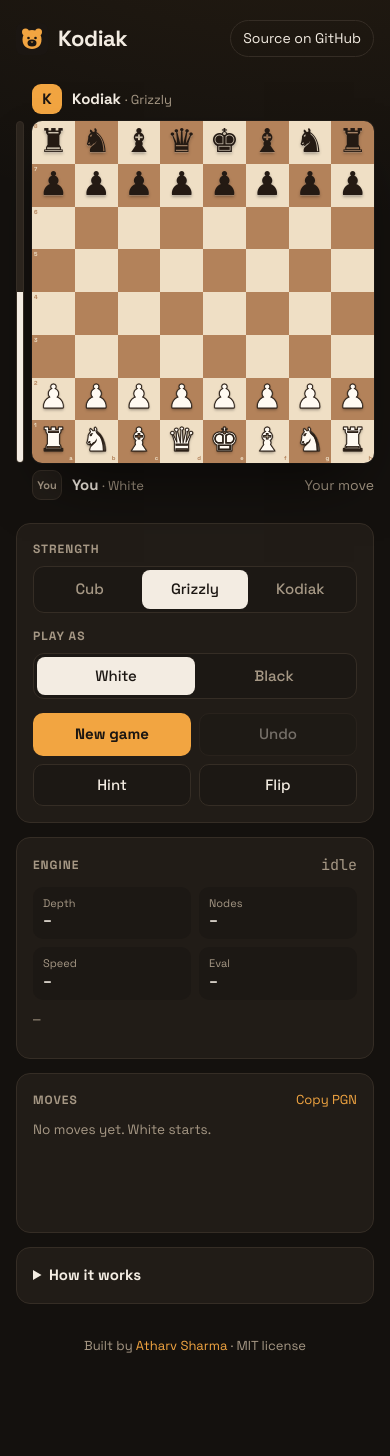
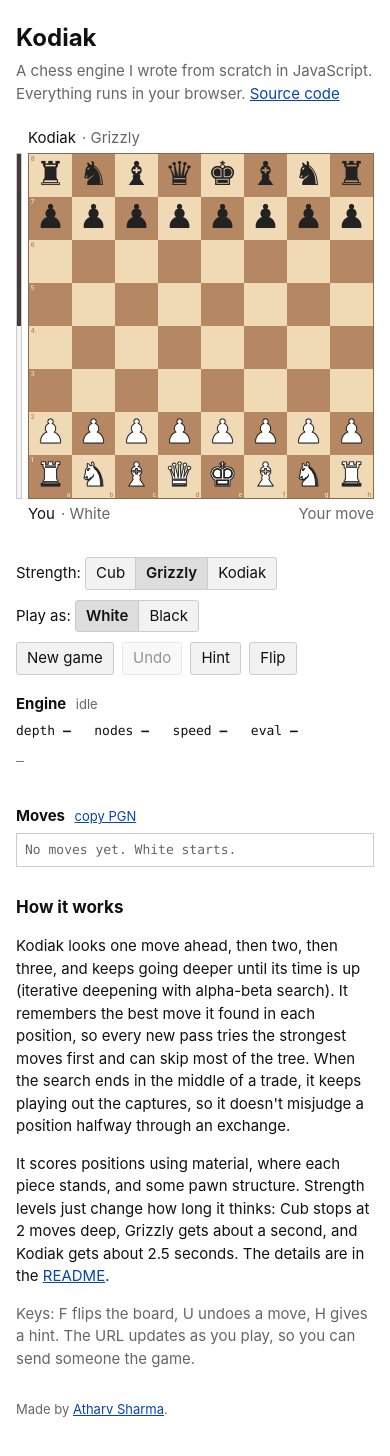
Before and after one commit to BurTheBear/kodiak, a website with bundled scripts: page index.html in a window 390 px wide. Before the commit the page ends 1383 px from the top, so only its background shows below. Built offline with nearby package versions, Linux system fonts and the light colour scheme; a web font is replaced by a local one.

Commit message:
Simpler page design
Co-Authored-By: Claude Opus 5.5 <noreply@anthropic.com>

```diff
--- a/index.html
+++ b/index.html
@@ -4,33 +4,25 @@
   <meta charset="utf-8">
   <meta name="viewport" content="width=device-width, initial-scale=1">
   <title>Kodiak Chess</title>
-  <meta name="description" content="Play against Kodiak, a chess engine written from scratch in JavaScript by Atharv Sharma.">
+  <meta name="description" content="Play against Kodiak, a chess engine I wrote from scratch in JavaScript.">
   <meta property="og:title" content="Kodiak Chess">
   <meta property="og:description" content="A chess engine written from scratch in JavaScript. Play it in your browser.">
   <meta property="og:image" content="assets/screenshot.png">
-  <link rel="icon" href="assets/favicon.svg" type="image/svg+xml">
+  <link rel="icon" href="assets/bear.svg" type="image/svg+xml">
   <link rel="preconnect" href="https://fonts.googleapis.com">
   <link rel="preconnect" href="https://fonts.gstatic.com" crossorigin>
-  <link href="https://fonts.googleapis.com/css2?family=JetBrains+Mono:wght@400;600&family=Noto+Sans+Symbols+2&family=Space+Grotesk:wght@400;500;700&display=block" rel="stylesheet">
+  <link href="https://fonts.googleapis.com/css2?family=Noto+Sans+Symbols+2&display=block" rel="stylesheet">
   <link rel="stylesheet" href="style.css">
 </head>
 <body>
-  <header class="top">
-    <a class="brand" href="./" aria-label="Kodiak home">
-      <img src="assets/favicon.svg" alt="" width="32" height="32">
-      <span>Kodiak</span>
-    </a>
-    <p class="tagline">A chess engine I wrote from scratch. It runs in your browser.</p>
-    <a class="source" href="https://github.com/BurTheBear/kodiak">Source on GitHub</a>
+  <header>
+    <h1>Kodiak</h1>
+    <p>A chess engine I wrote from scratch in JavaScript. Everything runs in your browser. <a href="https://github.com/BurTheBear/kodiak">Source code</a></p>
   </header>
 
   <main class="layout">
     <section class="board-area" aria-label="Chess board">
-      <div class="player-row opponent">
-        <span class="avatar engine" aria-hidden="true">K</span>
-        <span class="name">Kodiak <small id="levelLabel">· Grizzly</small></span>
-        <span class="thinking" id="thinking" hidden><i></i><i></i><i></i></span>
-      </div>
+      <div class="player">Kodiak <span id="levelLabel">· Grizzly</span> <span class="thinking" id="thinking" hidden>thinking…</span></div>
       <div class="board-wrap">
         <div class="evalbar" id="evalbar" aria-hidden="true"><div class="evalfill" id="evalfill"></div><span id="evaltext">0.0</span></div>
         <div class="board" id="board" role="grid" aria-label="Board"></div>
@@ -38,73 +30,51 @@
         <div class="banner" id="banner" hidden>
           <strong id="bannerTitle"></strong>
           <span id="bannerText"></span>
-          <button class="btn primary" id="bannerNew">Play again</button>
+          <button id="bannerNew">Play again</button>
         </div>
       </div>
-      <div class="player-row you">
-        <span class="avatar" aria-hidden="true">You</span>
-        <span class="name">You <small id="colorLabel">· White</small></span>
-        <span class="status" id="status" role="status">Your move</span>
-      </div>
+      <div class="player">You <span id="colorLabel">· White</span> <span class="status" id="status" role="status">Your move</span></div>
     </section>
 
-    <aside class="panel">
-      <div class="card controls">
-        <div class="field">
-          <span class="label">Strength</span>
-          <div class="seg" id="levels">
-            <button data-level="cub">Cub</button>
-            <button data-level="grizzly" class="on">Grizzly</button>
-            <button data-level="kodiak">Kodiak</button>
-          </div>
-        </div>
-        <div class="field">
-          <span class="label">Play as</span>
-          <div class="seg" id="colors">
-            <button data-color="0" class="on">White</button>
-            <button data-color="1">Black</button>
-          </div>
-        </div>
-        <div class="actions">
-          <button class="btn primary" id="newGame">New game</button>
-          <button class="btn" id="undo" title="Take back (U)">Undo</button>
-          <button class="btn" id="hint" title="Hint (H)">Hint</button>
-          <button class="btn" id="flip" title="Flip board (F)">Flip</button>
-        </div>
-      </div>
+    <aside class="side">
+      <p>
+        Strength:
+        <span class="group" id="levels">
+          <button data-level="cub">Cub</button><button data-level="grizzly" class="on">Grizzly</button><button data-level="kodiak">Kodiak</button>
+        </span>
+      </p>
+      <p>
+        Play as:
+        <span class="group" id="colors">
+          <button data-color="0" class="on">White</button><button data-color="1">Black</button>
+        </span>
+      </p>
+      <p class="buttons">
+        <button id="newGame">New game</button>
+        <button id="undo" title="Take back (U)">Undo</button>
+        <button id="hint" title="Hint (H)">Hint</button>
+        <button id="flip" title="Flip board (F)">Flip</button>
+      </p>
 
-      <div class="card engine">
-        <div class="card-head">
-          <span class="label">Engine</span>
-          <span class="mono dim" id="engineState">idle</span>
-        </div>
-        <dl class="stats">
-          <div><dt>Depth</dt><dd id="statDepth">–</dd></div>
-          <div><dt>Nodes</dt><dd id="statNodes">–</dd></div>
-          <div><dt>Speed</dt><dd id="statSpeed">–</dd></div>
-          <div><dt>Eval</dt><dd id="statEval">–</dd></div>
-        </dl>
-        <p class="pv mono" id="pv" title="The line Kodiak expects">—</p>
-      </div>
+      <h2>Engine <span class="state" id="engineState">idle</span></h2>
+      <p class="mono engine">
+        depth <b id="statDepth">–</b> &nbsp; nodes <b id="statNodes">–</b> &nbsp; speed <b id="statSpeed">–</b> &nbsp; eval <b id="statEval">–</b>
+      </p>
+      <p class="mono pv" id="pv" title="The line Kodiak expects">—</p>
 
-      <div class="card moves-card">
-        <div class="card-head">
-          <span class="label">Moves</span>
-          <button class="link" id="copyPgn">Copy PGN</button>
-        </div>
-        <ol class="moves mono" id="moves"></ol>
-      </div>
-
-      <details class="card how">
-        <summary>How it works</summary>
-        <p>Kodiak is alpha-beta search with iterative deepening. It looks 1 move ahead, then 2, then 3, until its time is up. It remembers the best move from each pass so the next pass can try it first. At the end of the search it keeps playing out captures, so it never stops in the middle of a trade.</p>
-        <p>It scores positions by material and where the pieces stand, and also looks at pawn structure. Everything is written from scratch: about 900 lines, with no libraries.</p>
-        <p><a href="https://github.com/BurTheBear/kodiak#how-it-works">More detail in the README</a></p>
-      </details>
+      <h2>Moves <button class="link" id="copyPgn">copy PGN</button></h2>
+      <ol class="moves mono" id="moves"></ol>
     </aside>
   </main>
 
-  <footer class="foot">Built by <a href="https://github.com/BurTheBear">Atharv Sharma</a> · MIT license</footer>
+  <section class="about">
+    <h2>How it works</h2>
+    <p>Kodiak looks one move ahead, then two, then three, and keeps going deeper until its time is up (iterative deepening with alpha-beta search). It remembers the best move it found in each position, so every new pass tries the strongest moves first and can skip most of the tree. When the search ends in the middle of a trade, it keeps playing out the captures, so it doesn't misjudge a position halfway through an exchange.</p>
+    <p>It scores positions using material, where each piece stands, and some pawn structure. Strength levels just change how long it thinks: Cub stops at 2 moves deep, Grizzly gets about a second, and Kodiak gets about 2.5 seconds. The details are in the <a href="https://github.com/BurTheBear/kodiak#how-it-works">README</a>.</p>
+    <p class="keys">Keys: F flips the board, U undoes a move, H gives a hint. The URL updates as you play, so you can send someone the game.</p>
+  </section>
+
+  <footer>Made by <a href="https://burthebear.github.io">Atharv Sharma</a>.</footer>
   <script type="module" src="app.js"></script>
 </body>
 </html>
--- a/style.css
+++ b/style.css
@@ -1,209 +1,149 @@
 :root {
-  --bg: #14110e;
-  --bg-2: #1c1814;
-  --card: #211c17;
-  --line: #352d25;
-  --text: #f3ece2;
-  --dim: #a69885;
-  --accent: #f2a541;
-  --accent-ink: #1b1612;
-  --light-sq: #efdfc5;
-  --dark-sq: #b3825a;
-  --hl: rgba(242, 165, 65, 0.5);
-  --sel: rgba(242, 165, 65, 0.72);
-  --hint: rgba(96, 196, 160, 0.6);
+  --bg: #fff;
+  --text: #111;
+  --dim: #666;
+  --line: #ccc;
+  --button: #f2f2f2;
+  --button-on: #ddd;
+  --link: #0645ad;
+  --light-sq: #f0d9b5;
+  --dark-sq: #b58863;
+  --last: rgba(205, 210, 106, 0.75);
+  --sel: rgba(20, 85, 30, 0.45);
+  --hint: rgba(60, 140, 230, 0.5);
   --check: #e5484d;
-  --radius: 14px;
-  --font: 'Space Grotesk', system-ui, sans-serif;
-  --mono: 'JetBrains Mono', ui-monospace, monospace;
   --chess: 'Noto Sans Symbols 2', 'Segoe UI Symbol', serif;
+}
+@media (prefers-color-scheme: dark) {
+  :root {
+    --bg: #161512;
+    --text: #ddd;
+    --dim: #999;
+    --line: #444;
+    --button: #2a2926;
+    --button-on: #45433e;
+    --link: #8ab4f8;
+  }
 }
 
 * { box-sizing: border-box; }
 [hidden] { display: none !important; }
-html { -webkit-text-size-adjust: 100%; }
 body {
-  margin: 0;
-  min-height: 100vh;
-  background:
-    radial-gradient(1200px 600px at 80% -10%, rgba(242, 165, 65, 0.08), transparent 60%),
-    var(--bg);
+  margin: 0 auto;
+  max-width: 1000px;
+  padding: 20px 16px 40px;
+  background: var(--bg);
   color: var(--text);
-  font: 15px/1.5 var(--font);
+  font: 15px/1.5 -apple-system, BlinkMacSystemFont, "Segoe UI", Helvetica, Arial, sans-serif;
 }
-a { color: var(--accent); text-decoration: none; }
-a:hover { text-decoration: underline; }
-button { font: inherit; color: inherit; }
-.mono { font-family: var(--mono); }
-.dim { color: var(--dim); }
+a { color: var(--link); }
+h1 { font-size: 24px; margin: 0; }
+header p { margin: 4px 0 18px; color: var(--dim); }
+h2 { font-size: 15px; margin: 18px 0 6px; }
+.mono { font-family: ui-monospace, Menlo, Consolas, monospace; font-size: 13px; }
 
-.top {
-  display: flex; align-items: center; gap: 20px;
-  max-width: 1080px; margin: 0 auto; padding: 20px 16px 8px;
+button {
+  font: inherit;
+  color: inherit;
+  background: var(--button);
+  border: 1px solid var(--line);
+  border-radius: 3px;
+  padding: 4px 10px;
+  cursor: pointer;
 }
-.brand { display: flex; align-items: center; gap: 10px; color: var(--text); font-weight: 700; font-size: 22px; letter-spacing: -0.02em; }
-.brand:hover { text-decoration: none; }
-.tagline { margin: 0; color: var(--dim); flex: 1; }
-.source { border: 1px solid var(--line); padding: 7px 12px; border-radius: 999px; color: var(--text); font-size: 14px; white-space: nowrap; }
-.source:hover { border-color: var(--accent); text-decoration: none; }
+button:hover { border-color: var(--dim); }
+button:disabled { opacity: 0.45; cursor: default; }
+.group button { border-radius: 0; margin-left: -1px; }
+.group button:first-child { border-radius: 3px 0 0 3px; margin-left: 0; }
+.group button:last-child { border-radius: 0 3px 3px 0; }
+.group button.on { background: var(--button-on); font-weight: 600; }
+.buttons button { margin-right: 4px; }
+button.link { background: none; border: 0; padding: 0; color: var(--link); text-decoration: underline; font-size: 13px; font-weight: normal; margin-left: 6px; }
 
-.layout {
-  display: grid; grid-template-columns: minmax(0, 1fr) 340px; gap: 28px;
-  max-width: 1080px; margin: 0 auto; padding: 12px 16px 32px; align-items: start;
-}
+.layout { display: flex; gap: 28px; align-items: flex-start; }
+.board-area { flex: 0 1 560px; min-width: 0; }
+.side { flex: 1 1 260px; min-width: 0; }
+.side p { margin: 0 0 10px; }
 
-/* Board */
-.board-area { min-width: 0; }
-.player-row { display: flex; align-items: center; gap: 10px; height: 44px; padding-left: 26px; }
-.avatar {
-  display: grid; place-items: center; width: 30px; height: 30px; border-radius: 9px;
-  background: var(--card); border: 1px solid var(--line); font-size: 11px; font-weight: 700; color: var(--dim);
-}
-.avatar.engine { background: var(--accent); color: var(--accent-ink); border-color: transparent; font-size: 15px; }
-.name { font-weight: 600; }
-.name small { color: var(--dim); font-weight: 400; font-size: 13px; }
-.status { margin-left: auto; color: var(--dim); font-size: 14px; }
-.thinking { display: inline-flex; gap: 4px; margin-left: 4px; }
-.thinking i { width: 6px; height: 6px; border-radius: 50%; background: var(--accent); animation: pulse 1s infinite ease-in-out; }
-.thinking i:nth-child(2) { animation-delay: 0.15s; }
-.thinking i:nth-child(3) { animation-delay: 0.3s; }
-@keyframes pulse { 0%, 100% { opacity: 0.25; transform: translateY(0); } 50% { opacity: 1; transform: translateY(-3px); } }
+.player { height: 30px; display: flex; align-items: center; gap: 6px; padding-left: 22px; }
+.player span { color: var(--dim); }
+.player .status { margin-left: auto; }
+.thinking { font-style: italic; }
 
-.board-wrap { position: relative; display: grid; grid-template-columns: 14px minmax(0, 1fr); gap: 12px; }
-.evalbar {
-  position: relative; border-radius: 7px; overflow: hidden; background: #2b241d;
-  border: 1px solid var(--line);
-}
-.evalfill { position: absolute; left: 0; right: 0; bottom: 0; height: 50%; background: #f3ece2; transition: height 0.5s ease; }
+.board-wrap { position: relative; display: grid; grid-template-columns: 12px minmax(0, 1fr); gap: 10px; }
+.evalbar { position: relative; background: #403d39; border: 1px solid var(--line); }
+.evalfill { position: absolute; left: 0; right: 0; bottom: 0; height: 50%; background: #f4f4f4; transition: height 0.4s; }
 .evalbar.flipped .evalfill { top: 0; bottom: auto; }
-.evalbar span {
-  position: absolute; left: 50%; bottom: 6px; transform: translateX(-50%) rotate(180deg);
-  writing-mode: vertical-rl; font: 600 9px var(--mono); color: #6b5d4c;
-}
+.evalbar span { display: none; }
 
 .board {
   container-type: inline-size;
-  display: grid; grid-template-columns: repeat(8, minmax(0, 1fr)); grid-template-rows: repeat(8, minmax(0, 1fr)); aspect-ratio: 1;
-  border-radius: 10px; overflow: hidden; user-select: none; touch-action: none;
-  box-shadow: 0 30px 60px -20px rgba(0, 0, 0, 0.6), 0 0 0 1px rgba(255, 255, 255, 0.04);
+  display: grid;
+  grid-template-columns: repeat(8, minmax(0, 1fr));
+  grid-template-rows: repeat(8, minmax(0, 1fr));
+  aspect-ratio: 1;
+  user-select: none;
+  touch-action: none;
+  border: 1px solid #8a6a4a;
 }
-.sq { position: relative; display: grid; place-items: center; cursor: default; min-height: 0; overflow: hidden; }
+.sq { position: relative; display: grid; place-items: center; min-height: 0; overflow: hidden; }
 .sq.light { background: var(--light-sq); }
 .sq.dark { background: var(--dark-sq); }
 .sq.last::before, .sq.sel::before, .sq.hinted::before { content: ''; position: absolute; inset: 0; }
-.sq.last::before { background: var(--hl); }
+.sq.last::before { background: var(--last); }
 .sq.sel::before { background: var(--sel); }
 .sq.hinted::before { background: var(--hint); }
-.sq.check { background-image: radial-gradient(circle, var(--check) 0%, rgba(229, 72, 77, 0.6) 35%, transparent 72%); }
-.sq.target::after {
-  content: ''; position: absolute; width: 30%; height: 30%; border-radius: 50%;
-  background: rgba(27, 22, 18, 0.28); pointer-events: none;
-}
-.sq.target.capture::after { width: 92%; height: 92%; background: none; border: 0.55cqi solid rgba(27, 22, 18, 0.32); }
-.sq.movable { cursor: grab; }
+.sq.check { background-image: radial-gradient(circle, var(--check) 0%, rgba(229, 72, 77, 0.55) 40%, transparent 72%); }
+.sq.target::after { content: ''; position: absolute; width: 28%; height: 28%; border-radius: 50%; background: rgba(20, 85, 30, 0.45); pointer-events: none; }
+.sq.target.capture::after { width: 100%; height: 100%; border-radius: 0; background: radial-gradient(transparent 0 79%, rgba(20, 85, 30, 0.45) 80%); }
+.sq.movable { cursor: pointer; }
 .sq.target { cursor: pointer; }
-.coord { position: absolute; font: 600 1.7cqi var(--font); pointer-events: none; }
-.coord.file { right: 0.6cqi; bottom: 0.2cqi; }
-.coord.rank { left: 0.6cqi; top: 0.3cqi; }
+.coord { position: absolute; font: 600 1.8cqi -apple-system, Helvetica, Arial, sans-serif; pointer-events: none; }
+.coord.file { right: 0.5cqi; bottom: 0.1cqi; }
+.coord.rank { left: 0.5cqi; top: 0.2cqi; }
 .sq.light .coord { color: var(--dark-sq); }
 .sq.dark .coord { color: var(--light-sq); }
 
-.piece, .ghost {
-  position: relative; font-family: var(--chess); font-size: 9.6cqi; line-height: 1;
-  pointer-events: none; transform: translateY(-2%);
-}
-.piece.w, .ghost.w {
-  color: #fffaf2;
-  text-shadow: 0 0 1px #2a1f16, 0 0 1px #2a1f16, 0 0 1px #2a1f16, 0 0 1px #2a1f16, 0 2px 3px rgba(0, 0, 0, 0.35);
-  -webkit-text-stroke: 0.25cqi #2a1f16;
-}
-.piece.b, .ghost.b {
-  color: #241a13;
-  text-shadow: 0 1px 0 rgba(255, 255, 255, 0.18), 0 2px 3px rgba(0, 0, 0, 0.3);
-}
-.piece.lifted { opacity: 0.25; }
-.ghost { position: fixed; z-index: 20; transform: translate(-50%, -55%) scale(1.08); font-size: var(--ghost-size); }
+.piece, .ghost { position: relative; font-family: var(--chess); font-size: 9.6cqi; line-height: 1; pointer-events: none; transform: translateY(-2%); }
+.piece.w, .ghost.w { color: #fff; -webkit-text-stroke: 0.25cqi #222; text-shadow: 0 0 1px #222, 0 0 1px #222; }
+.piece.b, .ghost.b { color: #222; }
+.piece.lifted { opacity: 0.3; }
+.ghost { position: fixed; z-index: 20; transform: translate(-50%, -55%); font-size: var(--ghost-size); }
 
-.promo {
-  position: absolute; inset: 0 0 0 26px; display: grid; place-items: center;
-  background: rgba(20, 17, 14, 0.72); backdrop-filter: blur(3px); border-radius: 10px; z-index: 10;
-}
-.promo-inner { display: flex; gap: 10px; background: var(--card); padding: 12px; border-radius: var(--radius); border: 1px solid var(--line); }
-.promo button {
-  width: 72px; height: 72px; border-radius: 12px; border: 1px solid var(--line); background: var(--light-sq);
-  font: 54px/1 var(--chess); cursor: pointer;
-}
-.promo button:hover { outline: 3px solid var(--accent); }
+.promo { position: absolute; inset: 0 0 0 22px; display: grid; place-items: center; background: rgba(0, 0, 0, 0.35); z-index: 10; }
+.promo-inner { display: flex; gap: 6px; background: var(--bg); padding: 8px; border: 1px solid var(--line); }
+.promo button { width: 64px; height: 64px; padding: 0; background: var(--light-sq); border-radius: 0; font: 48px/1 var(--chess); }
 
 .banner {
-  position: absolute; left: 50%; top: 50%; transform: translate(-50%, -50%); z-index: 12;
-  margin-left: 13px; min-width: 240px; padding: 20px 24px; text-align: center;
-  display: grid; gap: 6px; background: var(--card); border: 1px solid var(--line); border-radius: var(--radius);
-  box-shadow: 0 30px 60px rgba(0, 0, 0, 0.5);
+  position: absolute; left: 50%; top: 50%; transform: translate(-50%, -50%); margin-left: 11px; z-index: 12;
+  display: grid; gap: 4px; min-width: 220px; padding: 16px 20px; text-align: center;
+  background: var(--bg); border: 1px solid var(--line); box-shadow: 0 4px 16px rgba(0, 0, 0, 0.25);
 }
-.banner strong { font-size: 24px; letter-spacing: -0.02em; }
-.banner span { color: var(--dim); margin-bottom: 8px; }
+.banner strong { font-size: 20px; }
+.banner span { color: var(--dim); margin-bottom: 6px; }
 
-/* Panel */
-.panel { display: grid; gap: 14px; }
-.card { background: var(--card); border: 1px solid var(--line); border-radius: var(--radius); padding: 16px; }
-.card-head { display: flex; justify-content: space-between; align-items: center; margin-bottom: 10px; }
-.label { font-size: 12px; text-transform: uppercase; letter-spacing: 0.08em; color: var(--dim); font-weight: 600; }
-.field { display: grid; gap: 8px; margin-bottom: 14px; }
-.seg { display: grid; grid-auto-flow: column; grid-auto-columns: 1fr; background: var(--bg-2); border: 1px solid var(--line); border-radius: 11px; padding: 3px; }
-.seg button { border: 0; background: none; padding: 8px 0; border-radius: 8px; cursor: pointer; color: var(--dim); font-weight: 500; }
-.seg button.on { background: var(--text); color: var(--accent-ink); }
-.seg button:not(.on):hover { color: var(--text); }
-.actions { display: grid; grid-template-columns: 1.4fr 1fr 1fr 1fr; gap: 8px; }
-.actions .btn { white-space: nowrap; padding-inline: 6px; }
-.btn {
-  border: 1px solid var(--line); background: var(--bg-2); padding: 9px 10px; border-radius: 10px;
-  cursor: pointer; font-weight: 500;
-}
-.btn:hover { border-color: #5a4c3d; }
-.btn.primary { background: var(--accent); color: var(--accent-ink); border-color: transparent; font-weight: 700; }
-.btn.primary:hover { filter: brightness(1.06); }
-.btn:disabled { opacity: 0.4; cursor: not-allowed; }
-button:focus-visible { outline: 2px solid var(--accent); outline-offset: 2px; }
-.link { background: none; border: 0; color: var(--accent); cursor: pointer; font-size: 13px; padding: 0; }
-
-.stats { display: grid; grid-template-columns: repeat(4, 1fr); gap: 8px; margin: 0; }
-.stats div { background: var(--bg-2); border-radius: 10px; padding: 8px 10px; }
-.stats dt { font-size: 11px; color: var(--dim); }
-.stats dd { margin: 0; font: 600 15px var(--mono); }
-.pv { margin: 10px 0 0; font-size: 12.5px; color: var(--dim); min-height: 2.6em; line-height: 1.6; word-break: break-word; }
-
-.moves-card { min-height: 160px; }
-.moves {
-  list-style: none; margin: 0; padding: 0; max-height: 220px; overflow-y: auto;
-  display: grid; grid-template-columns: 34px 1fr 1fr; row-gap: 2px; font-size: 13.5px;
-}
+.state { font-weight: normal; color: var(--dim); font-size: 13px; margin-left: 6px; }
+.engine b { font-weight: 600; }
+.pv { color: var(--dim); min-height: 2.8em; word-break: break-word; }
+.moves { list-style: none; margin: 0; padding: 6px 8px; max-height: 240px; overflow-y: auto; display: grid; grid-template-columns: 30px 1fr 1fr; border: 1px solid var(--line); }
 .moves li { display: contents; }
 .moves .num { color: var(--dim); }
-.moves .mv { padding: 1px 6px; border-radius: 6px; }
-.moves .mv.latest { background: rgba(242, 165, 65, 0.18); color: var(--accent); }
-.moves .empty { grid-column: 1 / -1; color: var(--dim); font-family: var(--font); }
+.moves .mv.latest { font-weight: 700; }
+.moves .empty { grid-column: 1 / -1; color: var(--dim); font-family: inherit; }
 
-.how summary { cursor: pointer; font-weight: 600; }
-.how p { margin: 12px 0 0; color: var(--dim); font-size: 14px; }
+.about { max-width: 680px; margin-top: 28px; }
+.about h2 { font-size: 17px; }
+.keys { color: var(--dim); }
+footer { margin-top: 30px; color: var(--dim); font-size: 13px; }
 
-.foot { text-align: center; color: var(--dim); font-size: 13px; padding: 0 16px 28px; }
-
-@media (max-width: 880px) {
-  .layout { grid-template-columns: minmax(0, 1fr); max-width: 620px; gap: 16px; }
-  .tagline { display: none; }
-  .top { justify-content: space-between; }
+@media (max-width: 820px) {
+  .layout { flex-direction: column; }
+  .board-area, .side { flex: none; width: 100%; }
 }
 @media (max-width: 480px) {
-  .board-wrap { grid-template-columns: 8px minmax(0, 1fr); gap: 8px; }
-  .evalbar span { display: none; }
-  .player-row { padding-left: 16px; }
-  .promo { left: 16px; }
-  .promo button { width: 56px; height: 56px; font-size: 42px; }
-  .actions { grid-template-columns: 1fr 1fr; }
-  .stats { grid-template-columns: repeat(2, 1fr); }
-  .banner { margin-left: 8px; }
+  .board-wrap { grid-template-columns: 6px minmax(0, 1fr); gap: 6px; }
+  .player { padding-left: 12px; }
+  .promo { left: 12px; }
+  .promo button { width: 52px; height: 52px; font-size: 38px; }
+  .banner { margin-left: 6px; }
 }
-@media (prefers-reduced-motion: reduce) {
-  .thinking i, .evalfill { animation: none; transition: none; }
-}
```
Also changed, not shown: tools/match.js (added, +134 -0 lines), uci.js (added, +70 -0 lines), assets/bear.svg (added), assets/favicon.svg (deleted), assets/screenshot.png.
